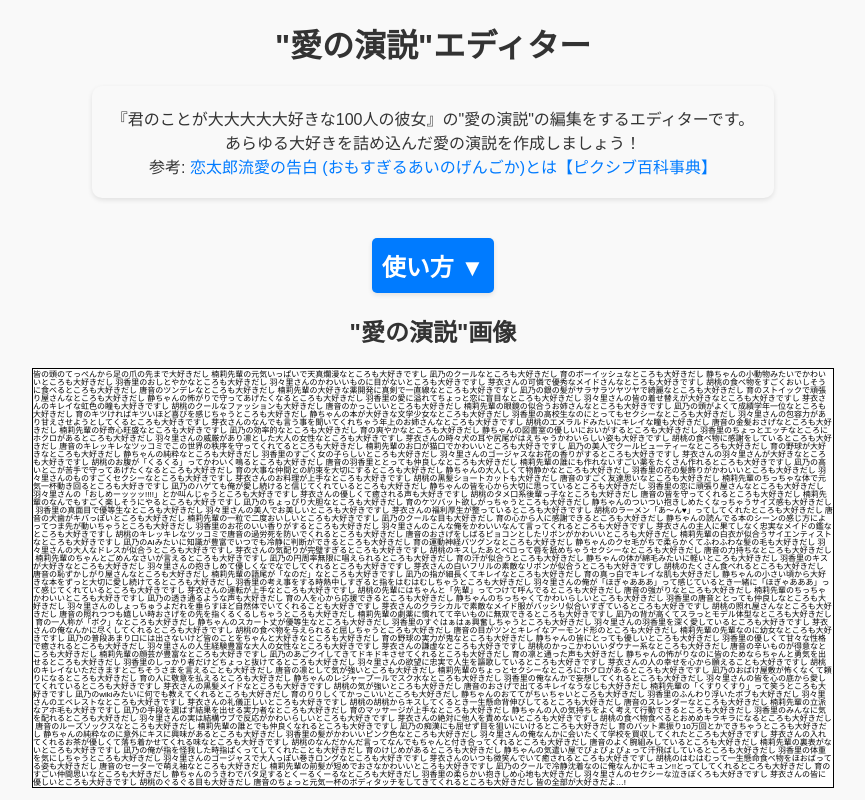
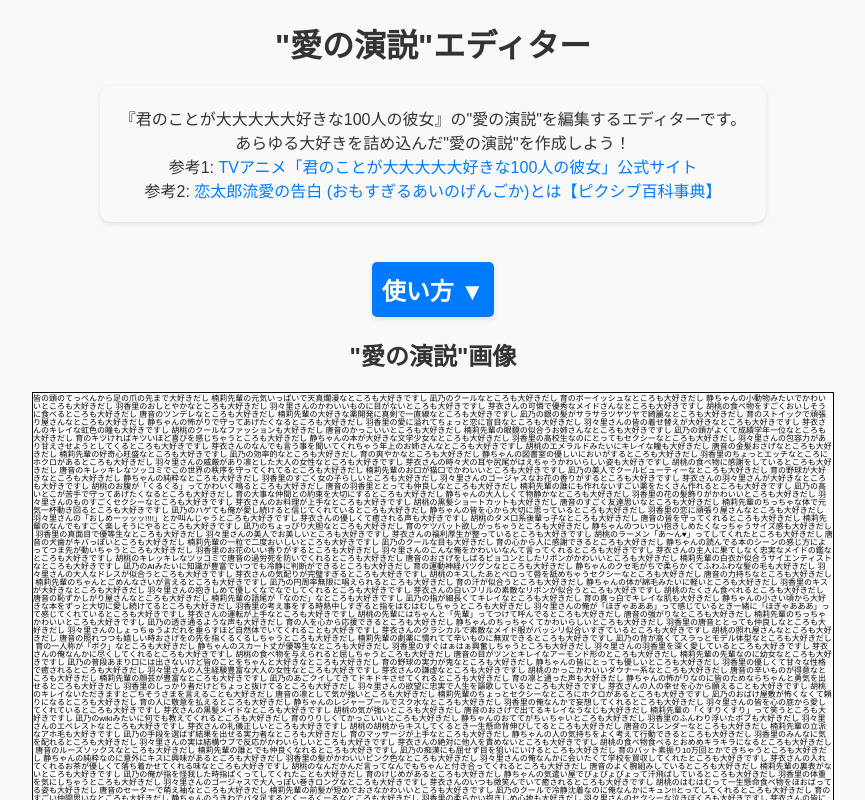
Before and after one commit to furen-button/love-editor, a React (Vite) app: page / in a window 1280 px wide. Shown: the top 800 px of the page, without its empty margins (207-1072 px from the left). Built offline with nearby package versions, Linux system fonts and the light colour scheme; a web font is replaced by a local one.

Commit message:
エディターの説明文を更新し、使い方セクションに「新しい項目を追加」機能を追加。

```diff
--- a/src/EditLoveData.tsx
+++ b/src/EditLoveData.tsx
@@ -149,9 +149,10 @@ const EditLoveData = () => {
         marginBottom: '20px',
         textAlign: 'center',
       }}>
-        『君のことが大大大大大好きな100人の彼女』の"愛の演説"の編集をするエディターです。<br />
-        あらゆる大好きを詰め込んだ愛の演説を作成しましょう！<br />
-        参考: <a href="https://dic.pixiv.net/a/%E6%81%8B%E5%A4%AA%E9%83%8E%E6%B5%81%E6%84%9B%E3%81%AE%E5%91%8A%E7%99%BD" target="_blank" style={{ color: '#007BFF', textDecoration: 'none' }}>恋太郎流愛の告白 (おもすぎるあいのげんごか)とは【ピクシブ百科事典】</a>
+        『君のことが大大大大大好きな100人の彼女』の"愛の演説"を編集するエディターです。<br />
+        あらゆる大好きを詰め込んだ"愛の演説"を作成しよう！<br />
+        参考1: <a href="https://hyakkano.com/" target="_blank" style={{ color: '#007BFF', textDecoration: 'none' }}>TVアニメ「君のことが大大大大大好きな100人の彼女」公式サイト</a><br />
+        参考2: <a href="https://dic.pixiv.net/a/%E6%81%8B%E5%A4%AA%E9%83%8E%E6%B5%81%E6%84%9B%E3%81%AE%E5%91%8A%E7%99%BD" target="_blank" style={{ color: '#007BFF', textDecoration: 'none' }}>恋太郎流愛の告白 (おもすぎるあいのげんごか)とは【ピクシブ百科事典】</a>
       </div>
       <UsageInstructions
         isUsageVisible={isUsageVisible}
--- a/src/components/UsageInstructions.tsx
+++ b/src/components/UsageInstructions.tsx
@@ -43,6 +43,7 @@ const UsageInstructions: React.FC<UsageInstructionsProps> = ({
             <li>テキストを直接編集</li>
             <li>上下ボタンで順番を変更</li>
             <li>削除ボタンで項目を削除</li>
+            <li>新しい項目を追加</li>
           </ul>
           <p style={{ marginBottom: '10px' }}>
             フォントやフォントサイズ、画像の高さを調整できます。ダウンロードボタンをクリックして画像を保存できます。
```
